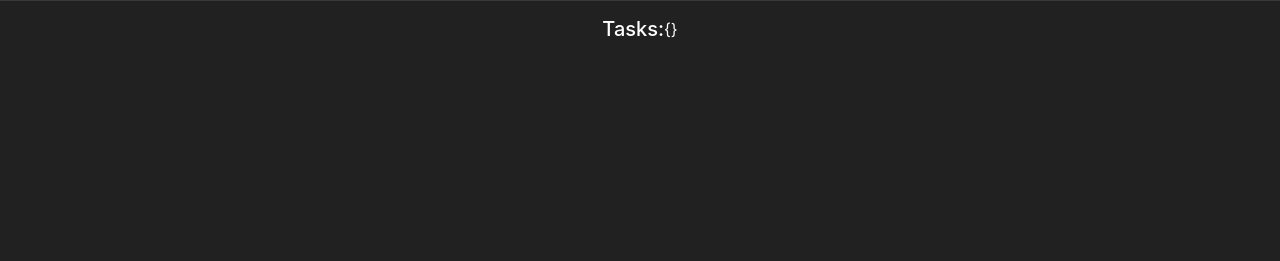
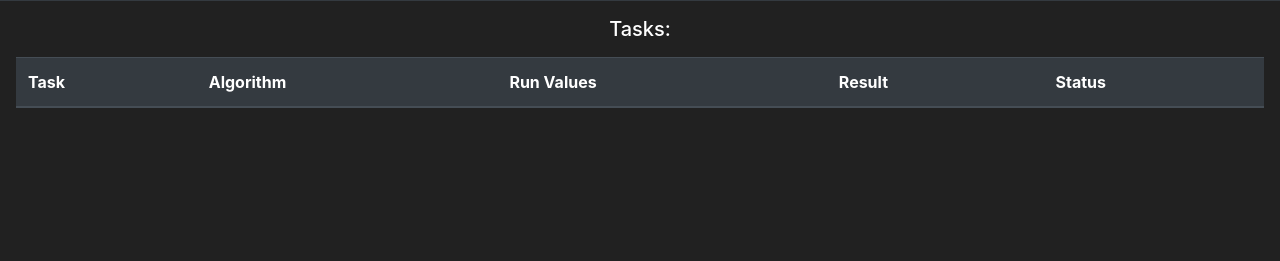
Before and after one commit to ogorodnikov/m1, a Flask app: page /tasks in a window 1280 px wide. Shown: the part 55-316 px from the top of the page. Run offline with Flask 2, Linux system fonts and the light colour scheme; lists and menus that the app fills with data are empty; parts of the project's set-up code (start-up, migrations or seed data) failed here and were passed over; some libraries are stand-ins or nearby versions.

Commit message:
tasks - add status buttons

```diff
--- a/app/core-service/core/templates/tasks.html
+++ b/app/core-service/core/templates/tasks.html
@@ -10,6 +10,47 @@
 
   <h5 class="mb-3">Tasks:</h5>
 
-  {{ tasks }}
+  <table class="table table-hover table-dark">
+
+    <thead>
+      <tr>
+        <th scope="col">Task</th>
+        <th scope="col">Algorithm</th>
+        <th scope="col">Run Values</th>
+        <th scope="col">Result</th>
+        <th scope="col">Status</th>
+      </tr>
+    </thead>
+
+    <tbody>
+
+      {% for task_id, task in tasks.items() %}
+
+      <tr>
+        <td class="w-1">{{ task_id }}</td>
+        <td class="col-1">
+          <a href={{ url_for('get_algorithm', algorithm_id=task.algorithm_id) }}
+
+            {% if task.status == 'Done' %}
+              class="btn btn-success"
+            {% elif task.status == 'Created' %}
+              class="btn btn-warning"
+            {% else%}
+              class="btn btn-danger"
+            {% endif %}
+
+            role="button">
+            {{ task.algorithm_id }}
+          </a>
+        </td>
+        <td class="col-auto">{{ task.run_values }}</td>
+        <td class="col-auto">{{ task.result }}</td>
+        <td class="col-1">{{ task.status }}</td>
+      <tr/>
+
+      {% endfor %}
+
+    </tbody>
+  </table>
 
 {% endblock %}
```
Also changed, not shown: app/core-service/core/templates/algorithms.html (+5 -5 lines).
